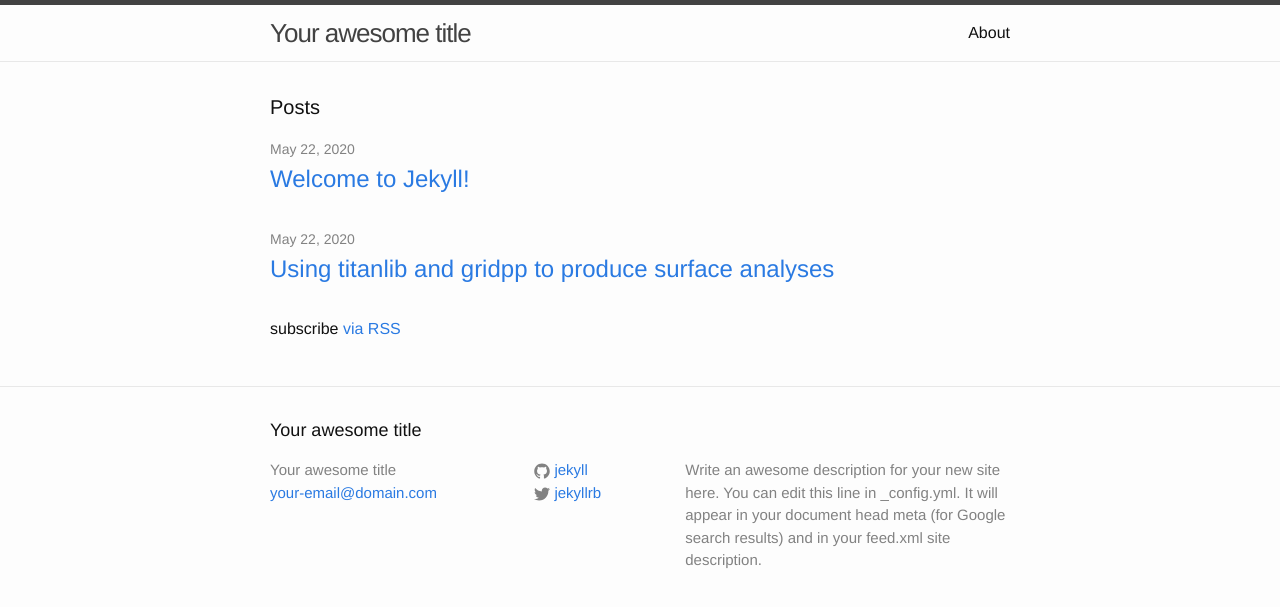
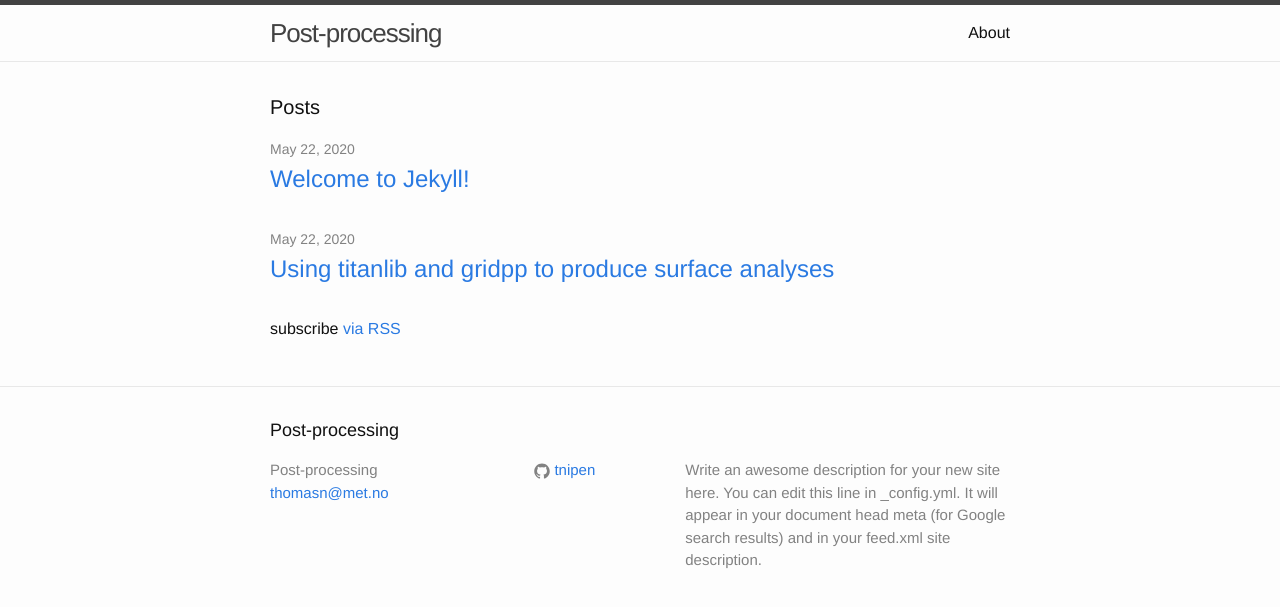
Before and after one commit to tnipen/tnipen.github.io, a Jekyll site: the page built from index.html, in a window 1280 px wide. Shown: the top 607 px of the page. Built offline with Jekyll 4.4.1, drawn with Linux system fonts in a browser that asks for light colours.

Commit message:
Updated confiUpdated configg

```diff
--- a/_config.yml
+++ b/_config.yml
@@ -6,16 +6,15 @@
 # 'jekyll serve'. If you change this file, please restart the server process.
 
 # Site settings
-title: Your awesome title
-email: your-email@domain.com
+title: Post-processing
+email: thomasn@met.no
 description: > # this means to ignore newlines until "baseurl:"
   Write an awesome description for your new site here. You can edit this
   line in _config.yml. It will appear in your document head meta (for
   Google search results) and in your feed.xml site description.
 baseurl: "" # the subpath of your site, e.g. /blog
-url: "http://yourdomain.com" # the base hostname & protocol for your site
-twitter_username: jekyllrb
-github_username:  jekyll
+url: "http://tnipen.github.io" # the base hostname & protocol for your site
+github_username:  tnipen
 
 # Build settings
 markdown: kramdown
```
